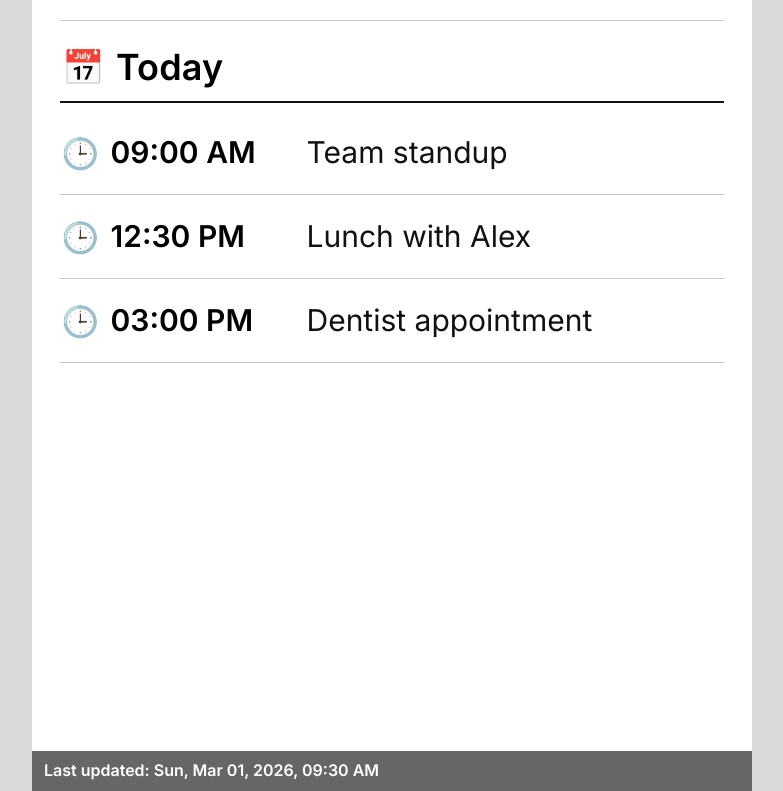
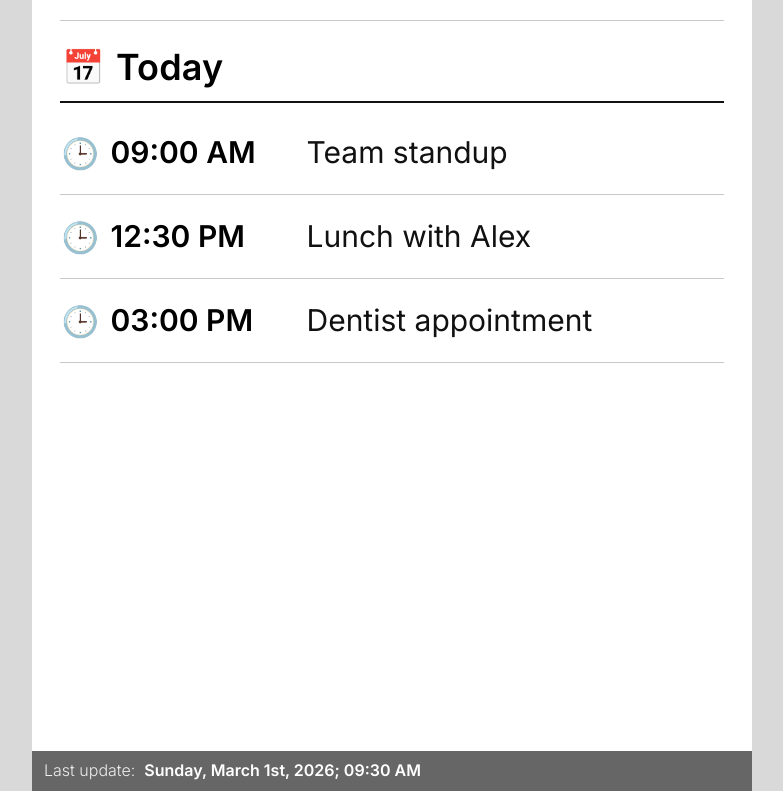
Before and after one commit to marienvo/inkplate, a React (Vite) app: page / in a window 1280 px wide. Shown: the part 489-1280 px from the top of the page, without its empty margins (248-1031 px from the left). Built offline with nearby package versions, Linux system fonts and the light colour scheme.

Commit message:
Fix time

```diff
--- a/index.html
+++ b/index.html
@@ -6,7 +6,7 @@
     <link rel="preconnect" href="https://fonts.googleapis.com" />
     <link rel="preconnect" href="https://fonts.gstatic.com" crossorigin />
     <link
-      href="https://fonts.googleapis.com/css2?family=Inter:wght@400;600&display=swap"
+      href="https://fonts.googleapis.com/css2?family=Inter:wght@300;400;600&display=swap"
       rel="stylesheet"
     />
     <title>Inkplate Dashboard</title>
--- a/src/App.css
+++ b/src/App.css
@@ -44,12 +44,20 @@ body {
   padding: 6px 12px;
 }
 
+strong {
+  font-weight: 600;
+}
+
 .status-time {
   margin: 0;
   font-size: 16px;
-  font-weight: 600;
+  font-weight: 300;
   letter-spacing: 0;
+  color: #eee;
   line-height: 1.2;
+}
+.status-time strong {
+  color: #fff
 }
 
 .status-icons {
--- a/src/App.tsx
+++ b/src/App.tsx
@@ -25,15 +25,23 @@ const todayAppointments: Appointment[] = [
   { time: "03:00 PM", title: "Dentist appointment" }
 ];
 
+function ordinal(n: number): string {
+  const s = ["th", "st", "nd", "rd"];
+  const v = n % 100;
+  if (v >= 11 && v <= 13) return n + "th";
+  return n + (s[v % 10] ?? "th");
+}
+
 function formatRenderTime(): string {
-  return new Intl.DateTimeFormat("en-US", {
-    weekday: "short",
-    day: "2-digit",
-    month: "short",
-    year: "numeric",
+  const d = new Date();
+  const weekday = new Intl.DateTimeFormat("en-US", { weekday: "long" }).format(d);
+  const month = new Intl.DateTimeFormat("en-US", { month: "long" }).format(d);
+  const year = new Intl.DateTimeFormat("en-US", { year: "numeric" }).format(d);
+  const time = new Intl.DateTimeFormat("en-US", {
     hour: "2-digit",
     minute: "2-digit"
-  }).format(new Date());
+  }).format(d);
+  return `${weekday}, ${month} ${ordinal(d.getDate())}, ${year}; ${time}`;
 }
 
 type SectionProps = {
@@ -94,7 +102,7 @@ export default function App() {
       </div>
 
       <header className="status-bar">
-        <p className="status-time">Last updated: {formatRenderTime()}</p>
+        <p className="status-time">Last update: &nbsp;<strong>{formatRenderTime()}</strong></p>
         <p className="status-icons" aria-label="Info"></p>
       </header>
     </main>
```
